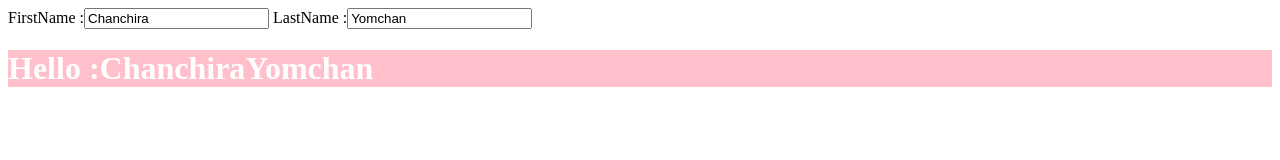
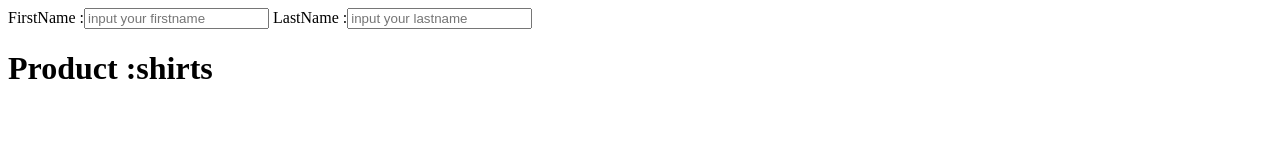
Before and after one commit to Far-Chanchira/Angularjs-Basic, a plain HTML site: page index.html in a window 1280 px wide. Drawn offline with nearby package versions, Linux system fonts and the light colour scheme.

Commit message:
การแสดงผล Array

```diff
--- a/index.html
+++ b/index.html
@@ -6,11 +6,11 @@
       <script src="https://ajax.googleapis.com/ajax/libs/angularjs/1.6.9/angular.min.js"></script>
   </head>
   <body>
-    <div ng-app="" ng-init="fname='Chanchira';lname='Yomchan';color='pink';text='white'">
+    <div ng-app="" ng-init="product=['shirts','bag','shoes']">
          FirstName :<input type="text" placeholder="input your firstname" ng-model="fname"/>
          LastName :<input type="text" placeholder="input your lastname" ng-model="lname"/>
          <br>
-         <h1 style="background-color:{{color}};color:{{text}}">Hello :{{fname + lname}}</h1>
+         <h1>Product :{{product[0]}}</h1>
     </div>
 
   </body>
```
